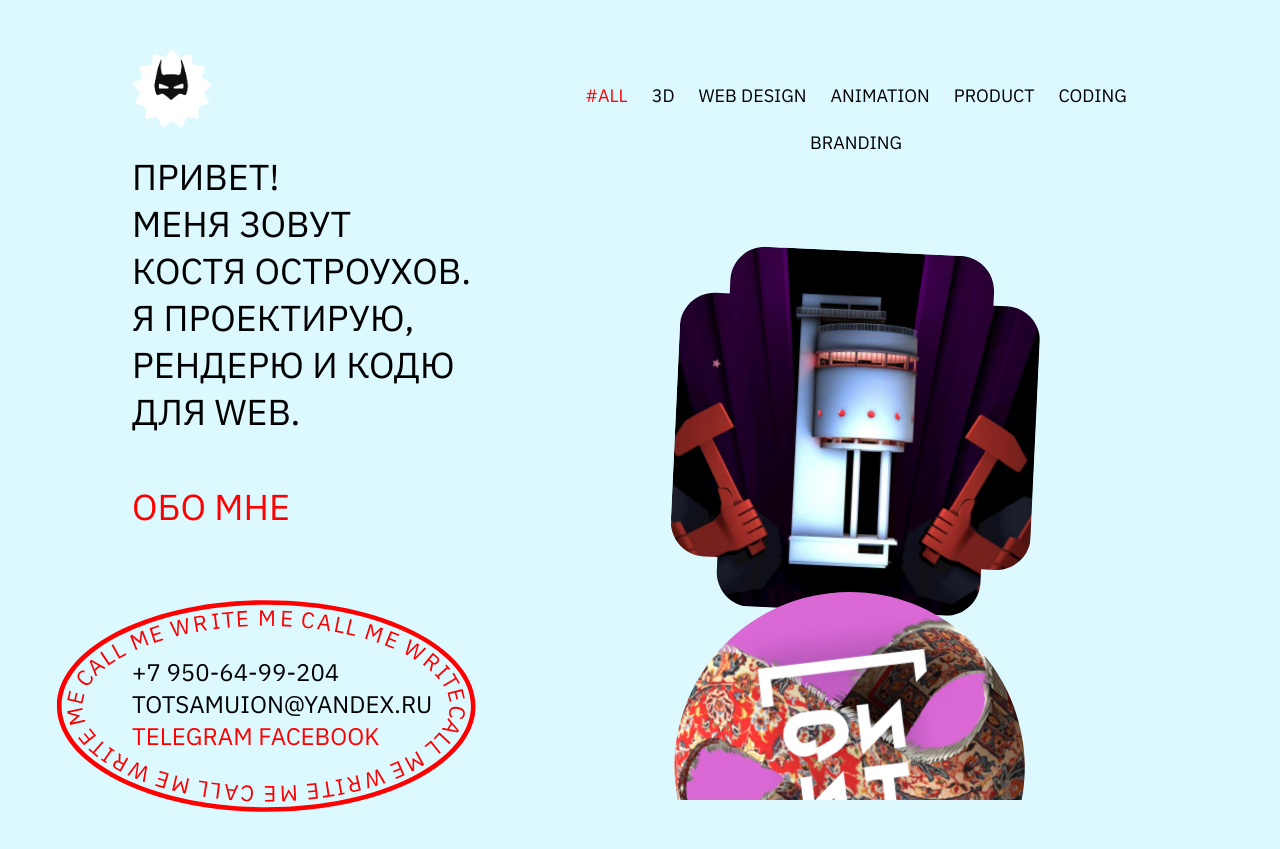
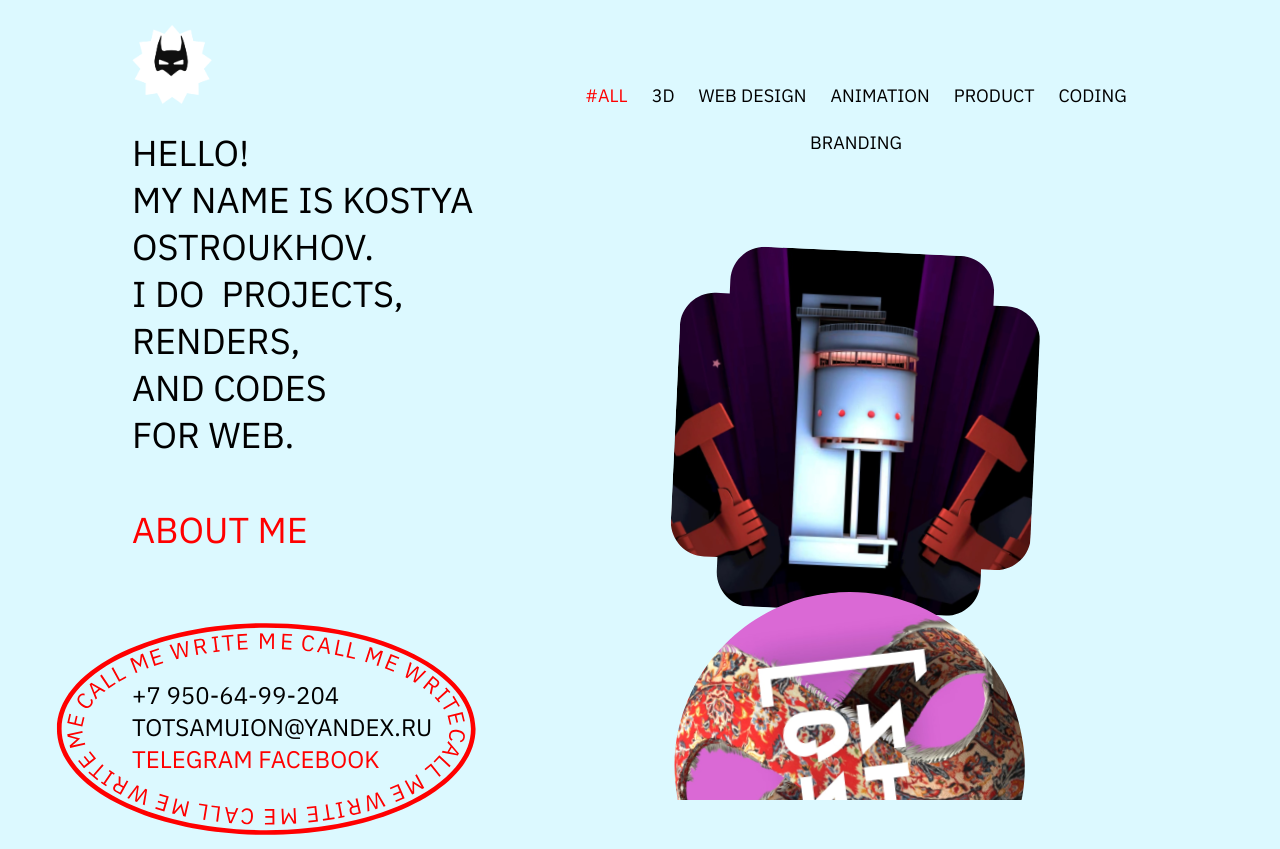
Before and after one commit to KonSTUNTin/MYPORTFOLIO, a React (Create React App) app: page / in a window 1280 px wide. Before the commit the page ends 826 px from the top, so only its background shows below. Built offline with nearby package versions, Linux system fonts and the light colour scheme.

Commit message:
add few texts

```diff
--- a/src/App.js
+++ b/src/App.js
@@ -42,14 +42,14 @@ class App extends React.Component{
   }
   languageDetect(){
     let config = {
-      'language': 'ru',
-      'country': 'RU'
+      'language': 'en',
+      'country': ''
     }
     let client = window.navigator ? (window.navigator.language ||
       window.navigator.systemLanguage ||
       window.navigator.userLanguage) : (config.language + "-" + config.country);
       if(client.toUpperCase().indexOf("RU" > -1)){
-        this.setState({lang:1})
+        this.setState({lang:0})
         console.log('ru')
       }
   }
@@ -110,8 +110,8 @@ class App extends React.Component{
       <>
         <MobileUpButton handler = {this.scrolltoTop} status = {this.state.scroll}/>
         <div id = 'MainContainer' ref = {this.myref} onScroll = {this.scrollHandler} className = {myclass}>
-          {(this.state.loaderProgress < 1)&&<Loader progress = {this.state.loaderProgress}></Loader>}
-          <LeftColumn openAboutMe = {this.pageAboutMeActivate} handler = {this.closeRightPanel}/>
+          {(this.state.loaderProgress < 1)&&<Loader lang = {this.state.lang} progress = {this.state.loaderProgress}></Loader>}
+          <LeftColumn lang = {this.state.lang} openAboutMe = {this.pageAboutMeActivate} handler = {this.closeRightPanel}/>
           <Projects loaderHandler = {this.loaderUpdate} handler = {this.rightPanelActivate}/>
         </div>
         <RightPanel onScroll = {this.scrollHandler} linkRef = {this.rightPanelRef} handler = {this.closeRightPanel} data = {this.state} />
@@ -142,7 +142,8 @@ class Loader extends React.Component{
   }
   render(){
     let star = convertUnicode("\u2738")
-    let string = "ЗAГРУЗКА"
+    let texts = ["LOADING", "ЗАГРУЗКА"];
+    let string = texts[this.props.lang];
     let progress = Math.floor(this.state.time) % (string.length + 1)
     let stringStart = string.slice(0, progress)
     let stringEnd = string.slice(progress, string.length)
--- a/src/components/leftcolumn.js
+++ b/src/components/leftcolumn.js
@@ -6,10 +6,12 @@ class LeftColumn extends React.Component{
           <div id ='myPhoto' onClick = {this.props.handler}>
           </div>
           <h1 id = 'aboutMe'>
-            Привет!<br/> Меня зовут<br/> Костя&nbsp;Остроухов.<br className ='mobile'/> Я проектирую, рендерю и&nbsp;кодю для&nbsp;web.
+            {(this.props.lang===1)&&<>Привет!<br/> Меня зовут<br/> Костя&nbsp;Остроухов.<br className ='mobile'/> Я проектирую, рендерю и&nbsp;кодю для&nbsp;web.</>}
+            {(this.props.lang===0)&&<>Hello!<br/>My name is&nbsp;Kostya Ostroukhov.<br/>I&nbsp;do&nbsp; projects, renders, and&nbsp;codes for&nbsp;WEB.</>}
           </h1>
           <a id = 'myPage' onClick = {this.props.openAboutMe}>
-            ОБО МНЕ
+            {(this.props.lang===1)&&<>ОБО МНЕ</>}
+            {(this.props.lang===0)&&<>ABOUT ME</>}
           </a>
           <h4 id ='Contacts'>
             {"+7 950-64-99-204 totsamuion@yandex.ru "}<br/>
```
